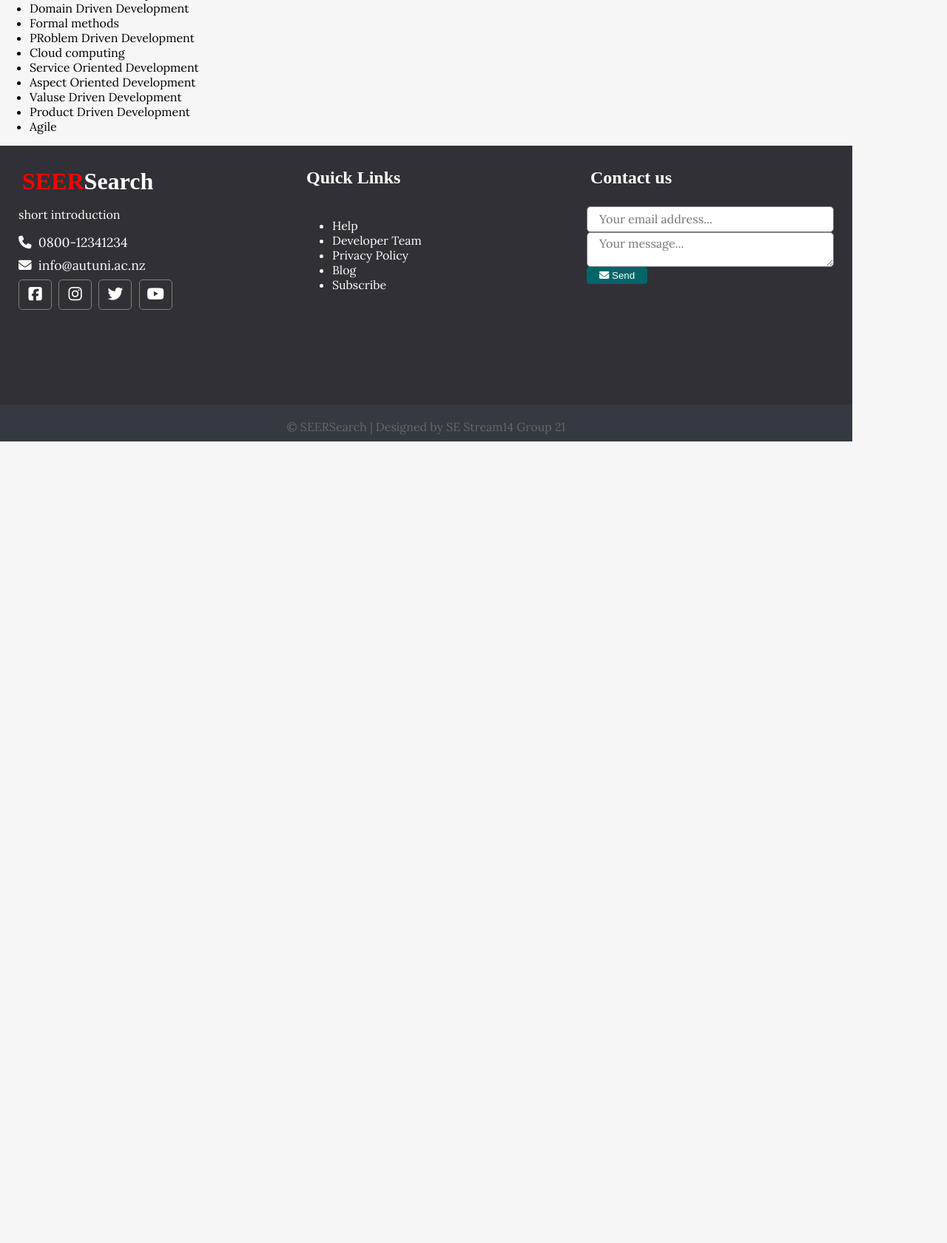
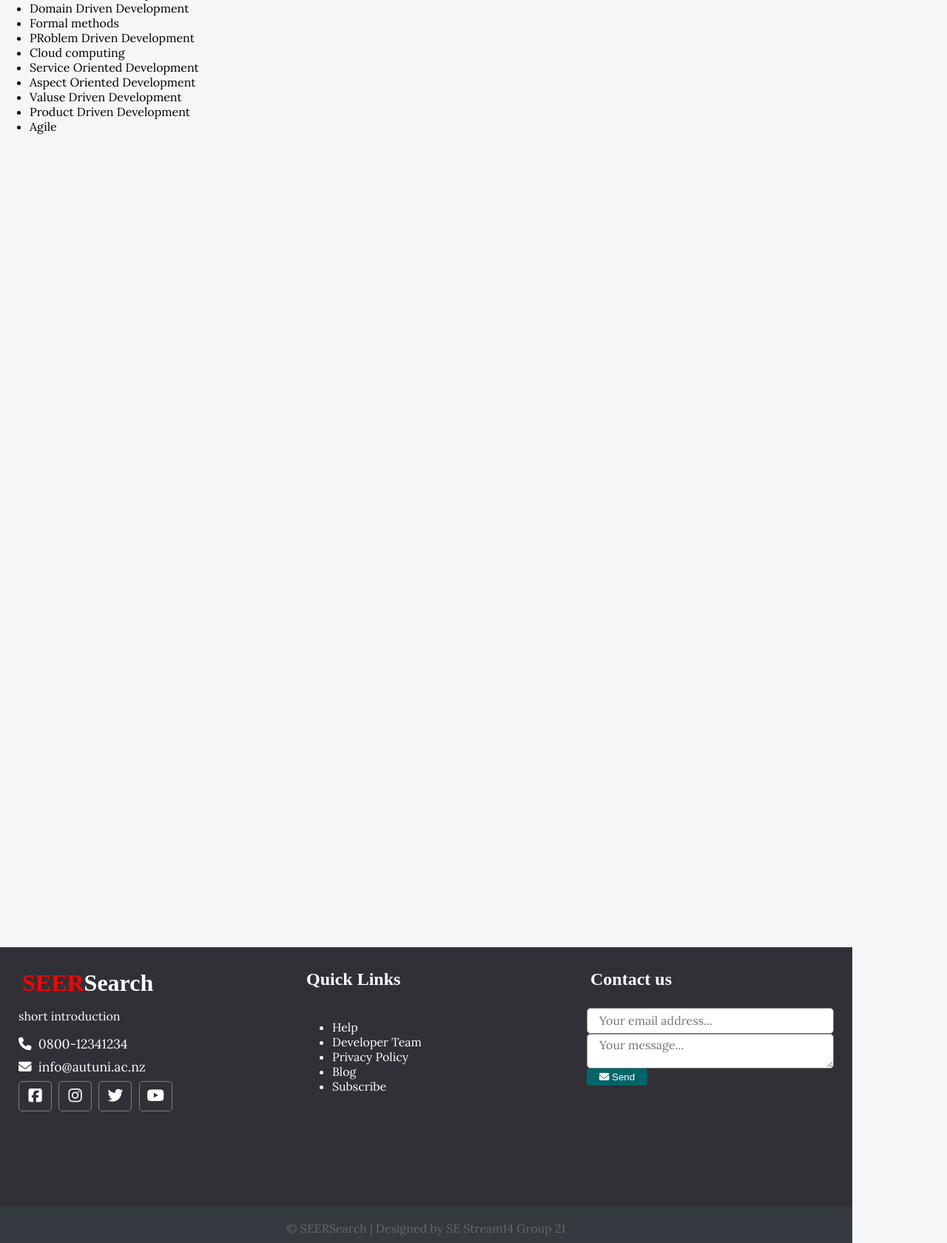
Before and after one commit to ptk7218/CISE_S1_2020_Team-21, a PHP site: page / in a window 1280 px wide. Shown: the part 1005-2686 px from the top of the page at 74% size. Before the commit the page ends 1602 px from the top, so only its background shows below. Run offline with PHP 8.4, Linux system fonts and the light colour scheme; some libraries are stand-ins or nearby versions; some web fonts are replaced.

Commit message:
Update style.css

```diff
--- a/css/style.css
+++ b/css/style.css
@@ -230,6 +230,8 @@ header ul li a:hover {
     color: white;
     height:400px;
     position: relative;
+    margin-top:1100px;
+
 }
 
 .footer .footer-content {
```
